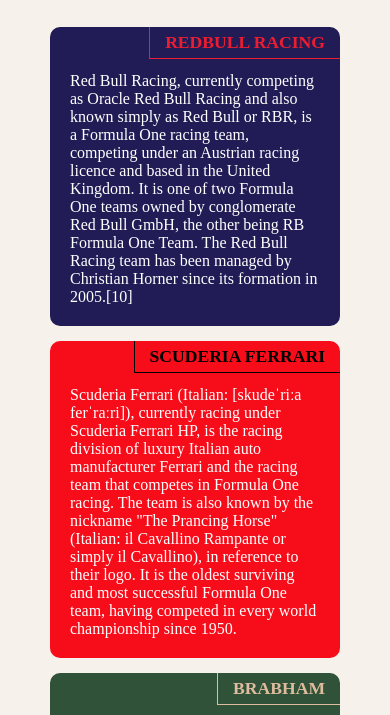
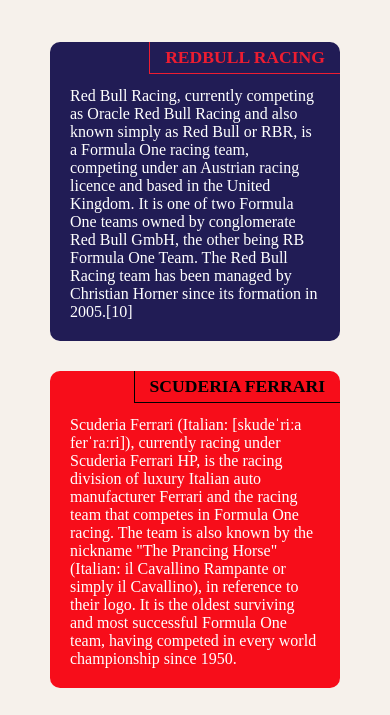
Before and after one commit to suck-seed/Web-Assign-II, a plain HTML site: page index.html in a window 390 px wide. Shown: the part 75-790 px from the top of the page. Drawn offline with Linux system fonts and the light colour scheme.

Commit message:
margin updated

```diff
--- a/index.css
+++ b/index.css
@@ -137,5 +137,8 @@ h2{
         display: block;
     }
 
+    .team-wrapper{
+        margin: 30px 20px;
+    }
 
 }
```
